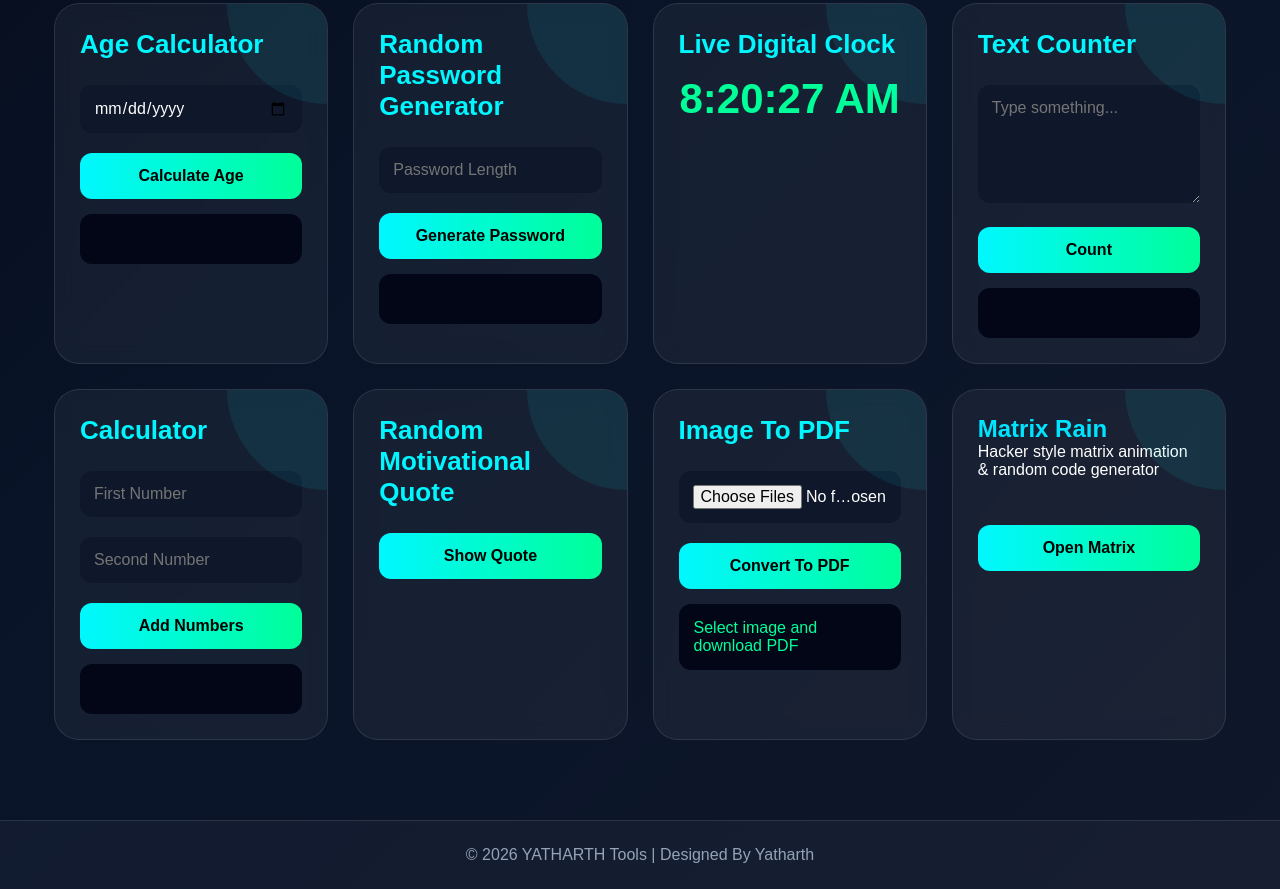
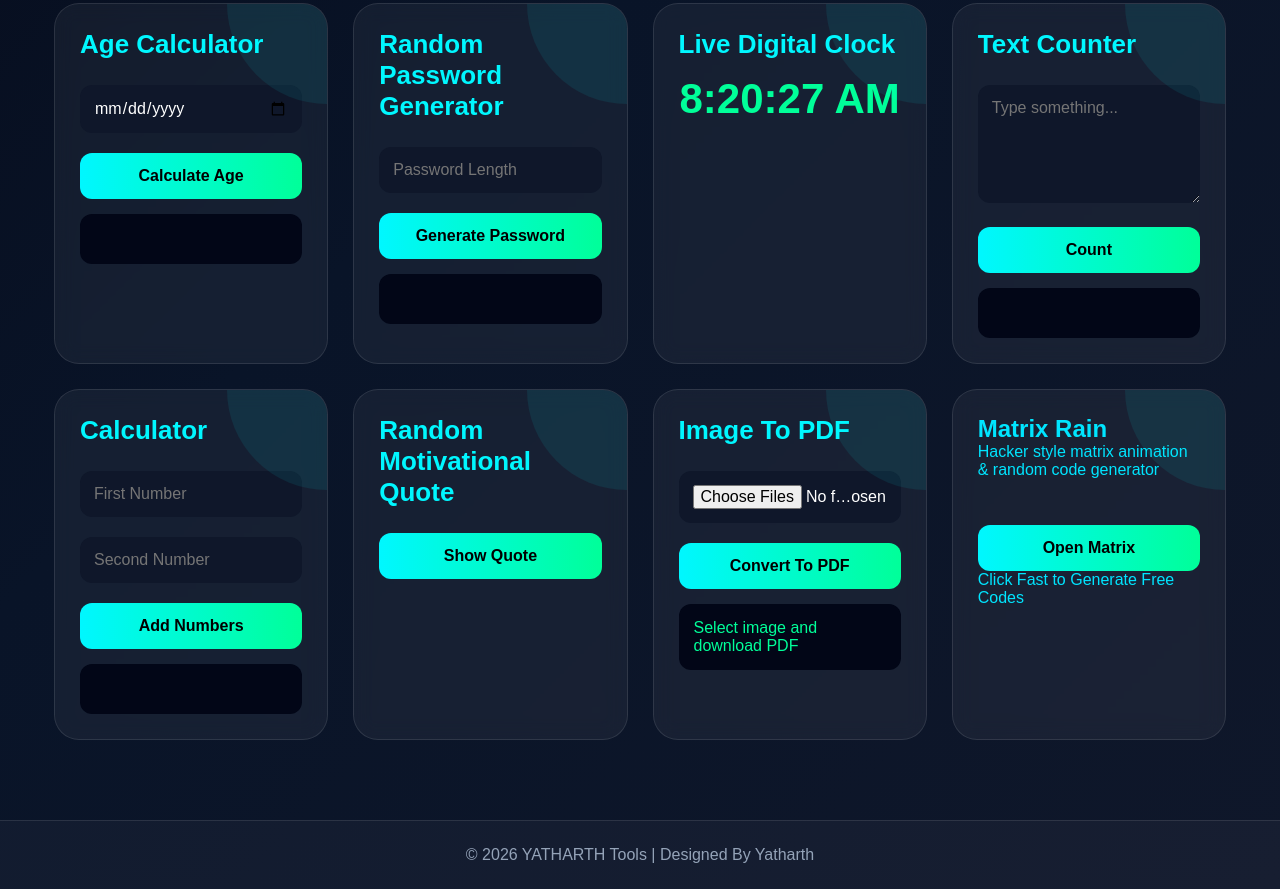
Before and after one commit to yatharth-lab/MY-WEBSITE, a plain HTML site: page index.html in a window 1280 px wide. Shown: the part 948-1837 px from the top of the page. Drawn offline with Linux system fonts and the light colour scheme.

Commit message:
Update index.html

```diff
--- a/index.html
+++ b/index.html
@@ -161,6 +161,9 @@ content="Yatharth Tools, games, tools, animations, online tools" />
       margin-bottom:15px;
       font-size:26px;
     }
+     .tool-text{
+  color:#00e5ff;
+     }
 
     input, textarea{
       width:100%;
@@ -330,8 +333,10 @@ content="Yatharth Tools, games, tools, animations, online tools" />
   <a href="matrix.html">
     <br><br>
     <button>Open Matrix</button>
-  </a>
+  </a> <br>
 
+    <p class="tool-text">
+      Click Fast to Generate Free Codes</p>
   </div>
 </section>
   <footer>
```
